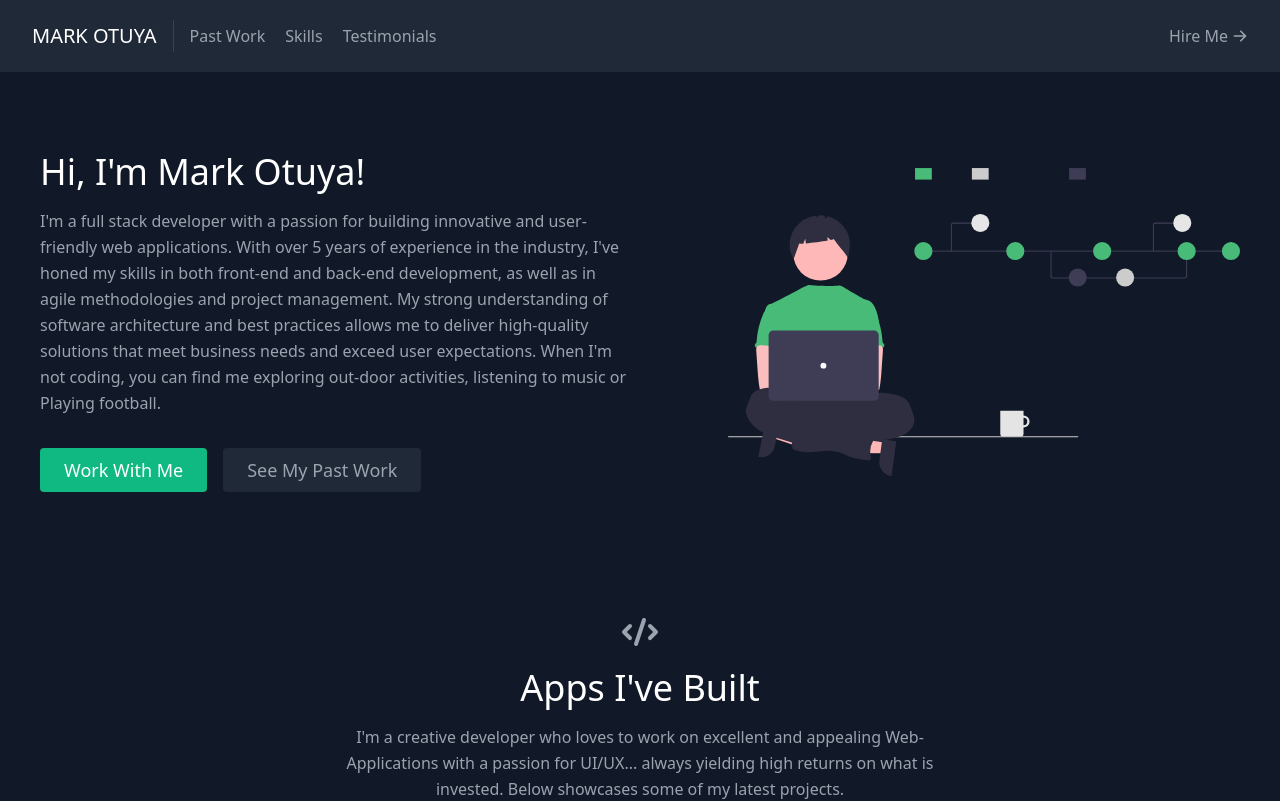
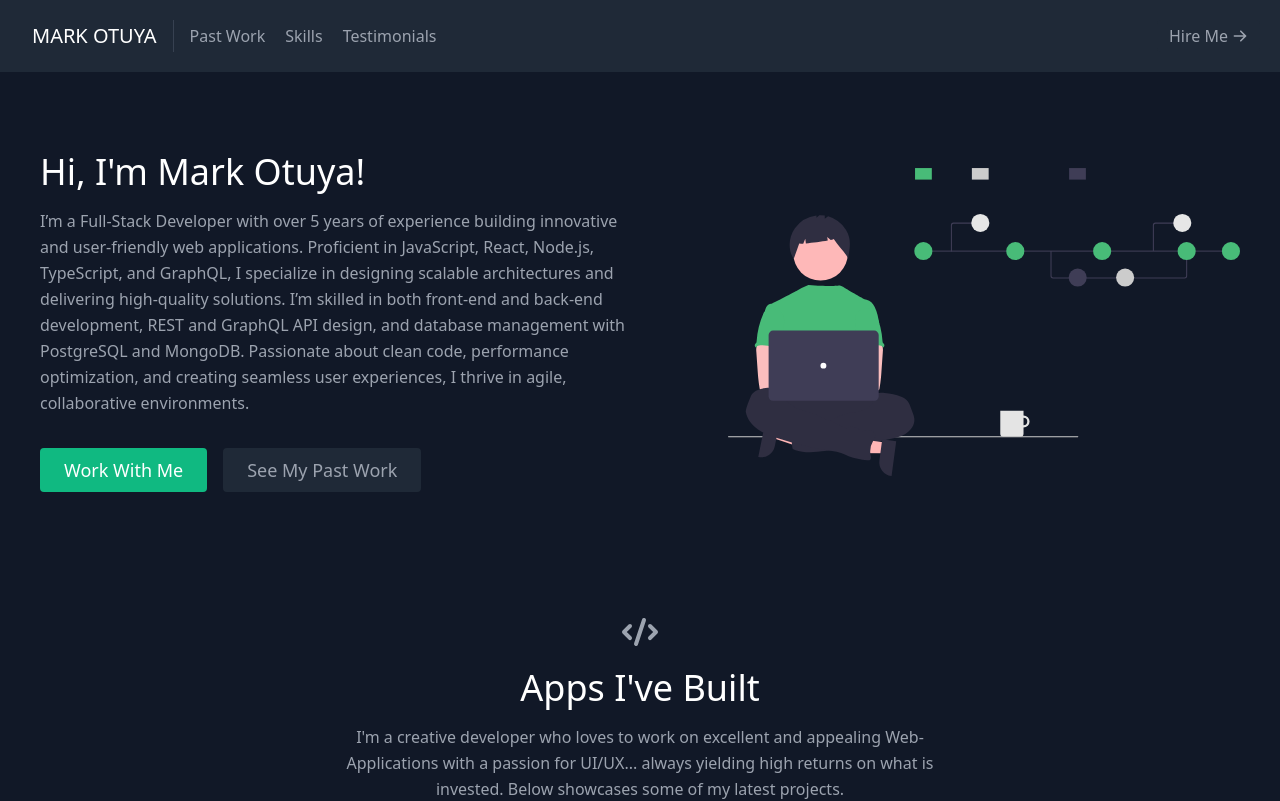
Before and after one commit to markotuya0/portfolio, a React (Create React App) app: page / in a window 1280 px wide. Shown: the top 801 px of the page. Built offline with nearby package versions, Linux system fonts and the light colour scheme.

Commit message:
update about bio

```diff
--- a/package.json
+++ b/package.json
@@ -18,7 +18,9 @@
     "react-dom": "^17.0.2",
     "react-icons": "^4.7.1",
     "react-scripts": "^1.1.5",
-    "react-social-icons": "^5.15.0"
+    "react-slick": "^0.30.3",
+    "react-social-icons": "^5.15.0",
+    "slick-carousel": "^1.8.1"
   },
   "scripts": {
     "start": "craco start",
--- a/src/components/About.js
+++ b/src/components/About.js
@@ -9,7 +9,13 @@ return (
             Hi, I'm Mark Otuya!
           </h1>
           <p className="mb-8 leading-relaxed">
-I'm a full stack developer with a passion for building innovative and user-friendly web applications. With over 5 years of experience in the industry, I've honed my skills in both front-end and back-end development, as well as in agile methodologies and project management. My strong understanding of software architecture and best practices allows me to deliver high-quality solutions that meet business needs and exceed user expectations. When I'm not coding, you can find me exploring out-door activities, listening to music  or Playing football.
+            I’m a Full-Stack Developer with over 5 years of experience building innovative and
+            user-friendly web applications. Proficient in JavaScript, React, Node.js, TypeScript,
+            and GraphQL, I specialize in designing scalable architectures and delivering
+            high-quality solutions. I’m skilled in both front-end and back-end development, REST and
+            GraphQL API design, and database management with PostgreSQL and MongoDB. Passionate
+            about clean code, performance optimization, and creating seamless user experiences, I
+            thrive in agile, collaborative environments.
           </p>
           <div className="flex justify-center">
             <a
@@ -25,11 +31,7 @@ See My Past Work
           </div>
         </div>
         <div className="lg:max-w-lg lg:w-full md:w-1/2 w-5/6">
-<img
-         className="object-cover object-center rounded"
-         alt="hero"
-         src="./coding.svg"
-       />
+          <img className="object-cover object-center rounded" alt="hero" src="./coding.svg" />
         </div>
       </div>
     </section>
```
Also changed, not shown: 2 other files (tests, documents, lock files or other folders). Lines whose indentation alone changed are shown as unchanged.
